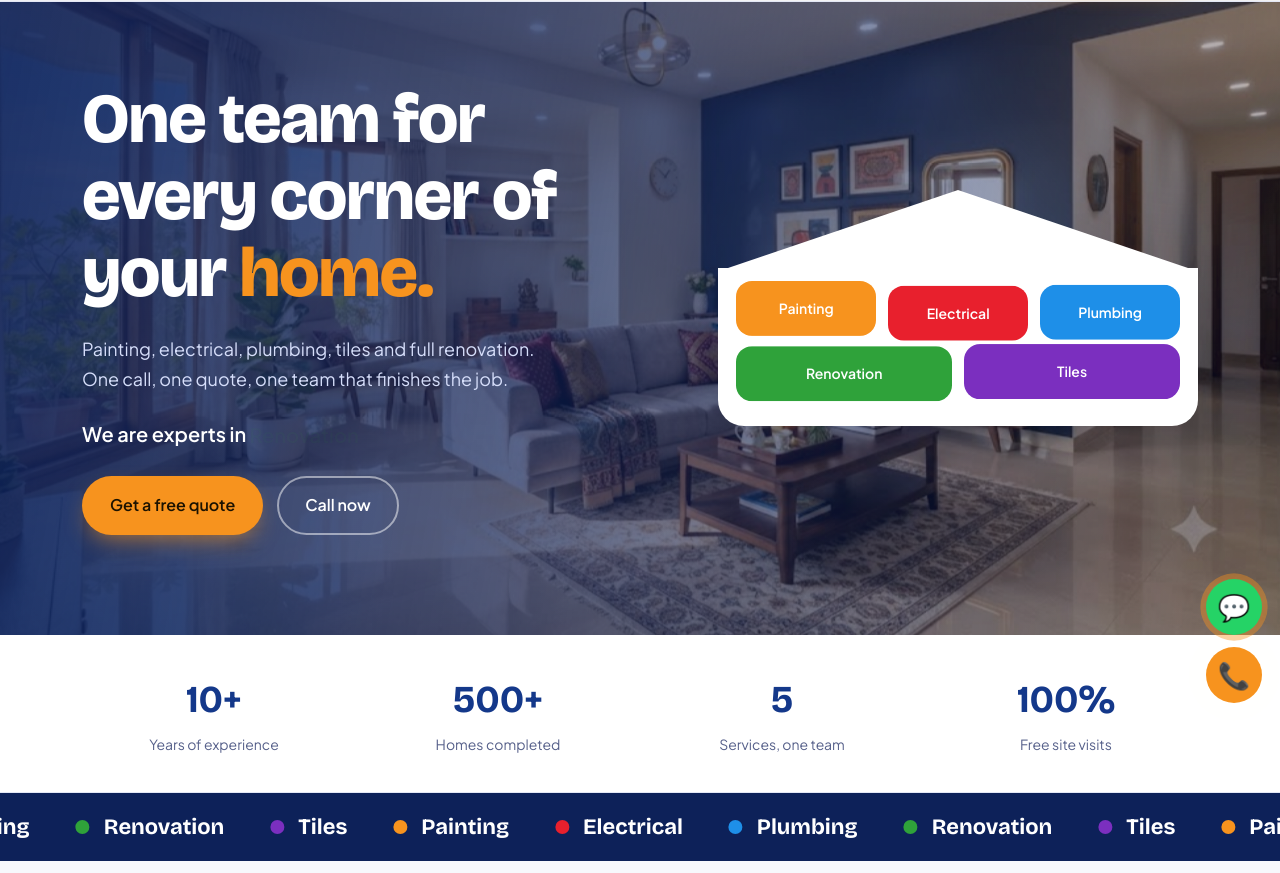
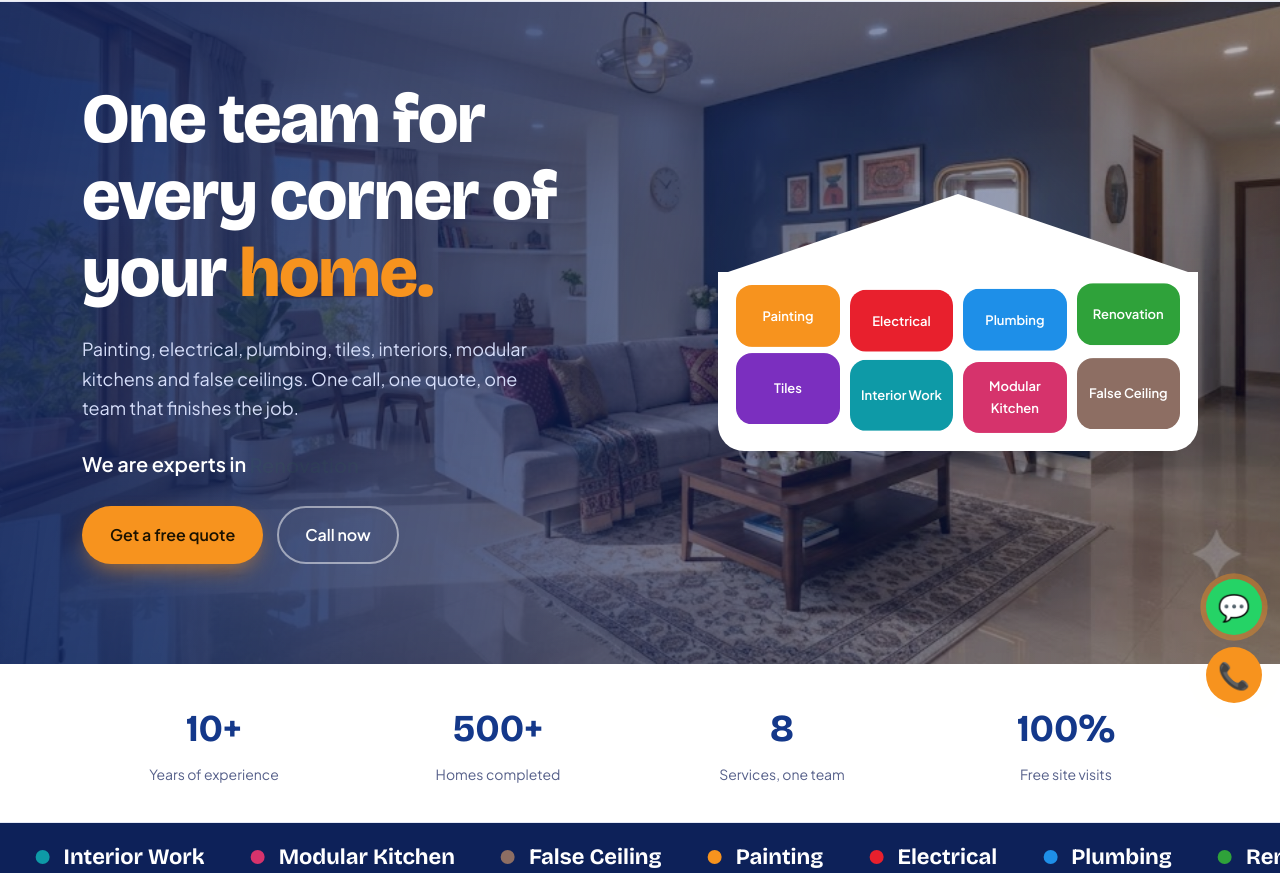
Before and after one commit to wasimportfolio/jamuna-s-all-in-one-home-renovation, a plain HTML site: page index.html in a window 1280 px wide. Shown: the part 79-952 px from the top of the page. Drawn offline with nearby package versions, Linux system fonts and the light colour scheme.

Commit message:
Add files via upload

```diff
--- a/index.html
+++ b/index.html
@@ -3,8 +3,8 @@
 <head>
 <meta charset="UTF-8">
 <meta name="viewport" content="width=device-width, initial-scale=1">
-<title>Jamuna’s All In One Home Renovation | Painting, Electrical, Plumbing, Tiles</title>
-<meta name="description" content="Painting, electrical, plumbing, tiles and full home renovation from one trusted team. Call 8682929419 for a free site visit and quote.">
+<title>Jamuna’s All In One Home Renovation | Painting, Interiors, Modular Kitchen, False Ceiling</title>
+<meta name="description" content="Painting, electrical, plumbing, tiles, interior work, modular kitchens, false ceilings and full home renovation from one trusted team. Call 8682929419 for a free site visit and quote.">
 <link rel="icon" href="images/logo.png">
 <link rel="preconnect" href="https://fonts.googleapis.com">
 <link rel="preconnect" href="https://fonts.gstatic.com" crossorigin>
@@ -213,6 +213,14 @@ nav.sm{box-shadow:0 8px 24px -16px rgba(13,33,89,.5)}
 .tg button{font:inherit;font-weight:600;padding:10px 22px;border-radius:99px;border:1.5px solid #cfd7f0;background:#fff;color:var(--ink);cursor:pointer;transition:all .2s}
 .tg button.on{background:var(--navy);border-color:var(--navy);color:#fff}
 .slider .ph{z-index:1}.slider .before{z-index:2}
+
+.grid5{grid-template-columns:repeat(12,1fr)}
+.card,.card:nth-child(n+4){grid-column:span 4}
+.card:nth-child(n+7){grid-column:span 6}
+.rooms{grid-template-columns:repeat(4,1fr);gap:10px}
+.room,.room:nth-child(n+4){grid-column:span 1;padding:14px 6px;font-size:13px;display:grid;place-items:center;min-height:62px}
+.room:nth-child(6){animation-delay:-.4s}.room:nth-child(7){animation-delay:-1.2s}.room:nth-child(8){animation-delay:-2s}
+@media(max-width:860px){.card,.card:nth-child(n+4),.card:nth-child(n+7){grid-column:span 12}.rooms{grid-template-columns:repeat(2,1fr)}}
 </style>
 </head>
 <body>
@@ -225,7 +233,7 @@ nav.sm{box-shadow:0 8px 24px -16px rgba(13,33,89,.5)}
 <header class="hero" id="top"><i class="blob b1"></i><i class="blob b2"></i><div class="wrap">
 <div>
 <h1>One team for every corner of your <em>home.</em></h1>
-<p>Painting, electrical, plumbing, tiles and full renovation. One call, one quote, one team that finishes the job.</p>
+<p>Painting, electrical, plumbing, tiles, interiors, modular kitchens and false ceilings. One call, one quote, one team that finishes the job.</p>
 <div class="exp">We are experts in <b id="rot">Painting</b></div>
 <div class="cta"><a class="btn btn-o" href="#contact">Get a free quote</a><a class="btn btn-l" href="tel:+918682929419">Call now</a></div>
 </div>
@@ -235,7 +243,7 @@ nav.sm{box-shadow:0 8px 24px -16px rgba(13,33,89,.5)}
 <div class="stats"><div class="wrap">
 <div><strong data-n="10" data-s="+">0</strong><span>Years of experience</span></div>
 <div><strong data-n="500" data-s="+">0</strong><span>Homes completed</span></div>
-<div><strong data-n="5" data-s="">0</strong><span>Services, one team</span></div>
+<div><strong data-n="8" data-s="">0</strong><span>Services, one team</span></div>
 <div><strong data-n="100" data-s="%">0</strong><span>Free site visits</span></div>
 </div></div>
 <div class="marq"><div class="track" id="mq"></div></div>
@@ -306,6 +314,7 @@ nav.sm{box-shadow:0 8px 24px -16px rgba(13,33,89,.5)}
 <div class="faq">
 <details><summary>Is the site visit really free?</summary><p>Yes. We visit, take measurements and give you a quote at no charge.</p></details>
 <details><summary>Can you handle several works in one go?</summary><p>Yes. Painting, tiles, plumbing and electrical can be planned together so the work finishes sooner.</p></details>
+<details><summary>Do you do complete interiors and modular kitchens?</summary><p>Yes. We design, build and install interior work, modular kitchens and false ceilings along with painting, electrical and plumbing, so one team handles everything.</p></details>
 <details><summary>Which areas do you serve?</summary><p>Call us with your location and we will confirm.</p></details>
 <details><summary>How do I get a quote?</summary><p>Fill the form below or call 8682929419. We reply the same day.</p></details>
 </div></div></section>
@@ -316,12 +325,12 @@ nav.sm{box-shadow:0 8px 24px -16px rgba(13,33,89,.5)}
 <form id="f">
 <label>Your name<input name="n" required autocomplete="name"></label>
 <label>Phone number<input name="p" type="tel" required autocomplete="tel"></label>
-<label>Service needed<select name="s"><option>Painting</option><option>Electrical</option><option>Plumbing</option><option>Renovation</option><option>Tiles</option><option>More than one</option></select></label>
+<label>Service needed<select name="s"><option>Painting</option><option>Electrical</option><option>Plumbing</option><option>Renovation</option><option>Tiles</option><option>Interior Work</option><option>Modular Kitchen</option><option>False Ceiling</option><option>More than one</option></select></label>
 <label>Details<textarea name="m" placeholder="Area, room size, what needs to be done"></textarea></label>
 <button class="btn btn-o" type="submit">Send on WhatsApp</button>
 </form></div></section>
 
-<footer><img class="flogo" src="images/logo.png" alt="Jamuna’s All In One Home Renovation"><br>© <span id="y"></span> Jamuna’s All In One Home Renovation. Painting · Electrical · Plumbing · Renovation · Tiles</footer>
+<footer><img class="flogo" src="images/logo.png" alt="Jamuna’s All In One Home Renovation"><br>© <span id="y"></span> Jamuna’s All In One Home Renovation. Painting · Electrical · Plumbing · Renovation · Tiles · Interior Work · Modular Kitchen · False Ceiling</footer>
 <div class="float"><a href="https://wa.me/918682929419" style="background:#25d366" aria-label="WhatsApp">💬</a><a href="tel:+918682929419" style="background:var(--orange)" aria-label="Call">📞</a></div>
 <dialog id="lb"><img alt=""></dialog>
 
@@ -338,10 +347,14 @@ const S=[ // name, colour, image, text, points
  ['Electrical','#e8202d','electrical','Safe wiring and fittings done by experienced hands.',['New wiring and rewiring','Switchboards and lights','Fan, AC and fault repairs']],
  ['Plumbing','#1e8fe8','plumbing','Leaks fixed properly, new fittings installed cleanly.',['Leak and seepage repair','Bathroom and kitchen fittings','Pipelines and tanks']],
  ['Renovation','#2fa23a','renovation','From a single room refresh to a complete home makeover.',['Room and kitchen remodel','False ceiling and carpentry','Repairs and finishing']],
- ['Tiles','#7b2fbf','tiles','Level, clean tile work with tight joints that last.',['Floor and wall tiles','Granite and marble','Bathroom and kitchen tiling']]];
+ ['Tiles','#7b2fbf','tiles','Level, clean tile work with tight joints that last.',['Floor and wall tiles','Granite and marble','Bathroom and kitchen tiling']],
+ ['Interior Work','#0e9aa7','interior','Complete home interiors, designed and built to your budget.',['TV units and wardrobes','Wooden paneling and furniture','Wall decor and lighting']],
+ ['Modular Kitchen','#d6336c','kitchen','Smart, durable kitchens built around the way you cook.',['L-shape, U-shape and island layouts','Soft-close cabinets and tall units','Countertop, chimney and hob fitting']],
+ ['False Ceiling','#8d6e63','ceiling','Elegant ceilings with hidden lighting that lift any room.',['Gypsum and POP ceilings','Cove and profile lighting','Designer ceilings for hall and bedroom']]];
 const G=[ // file, category
  ['g1','Painting',1],['g2','Tiles'],['g3','Electrical'],['g4','Plumbing',1],['g5','Renovation'],['g6','Painting'],
- ['g7','Tiles'],['g8','Renovation',1],['g9','Plumbing']];
+ ['g7','Tiles'],['g8','Renovation',1],['g9','Plumbing'],
+ ['g10','Interior Work'],['g11','Modular Kitchen'],['g12','False Ceiling'],['g13','Interior Work'],['g14','Modular Kitchen'],['g15','False Ceiling'],['g16','Interior Work'],['g17','Modular Kitchen'],['g18','False Ceiling']];
 /* ============================= */
 const $=id=>document.getElementById(id);
 const ph=(f,l,c,alt)=>`<figure class="ph" data-l="${l}" style="--c:${c}"><img src="images/${f}.jpg" alt="${alt||l}" loading="lazy" onerror="this.remove()"></figure>`;
```
Also changed, not shown: images/ceiling.jpg (added), images/g10.jpg (added), images/g11.jpg (added), images/g12.jpg (added), images/g13.jpg (added), images/g14.jpg (added), images/g15.jpg (added), images/g16.jpg (added), images/g17.jpg (added), images/g18.jpg (added), images/interior.jpg (added), images/kitchen.jpg (added).
